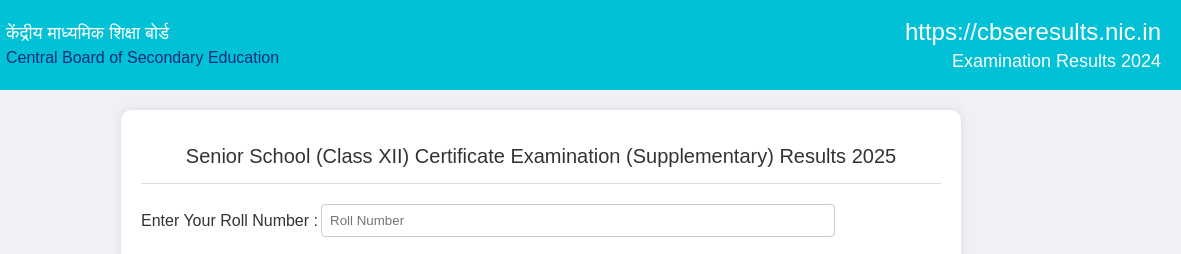
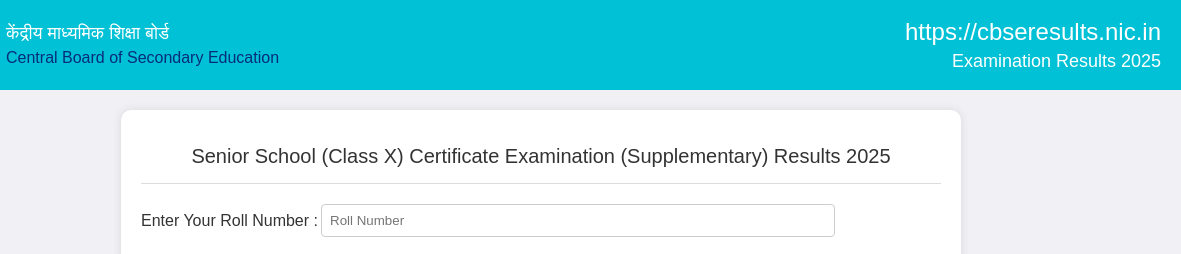
Before and after one commit to Oreek/Result-Prank, a plain HTML site: page index.html in a window 1280 px wide. Shown: the top 254 px of the page, 99-1280 px from the left. Drawn offline with Linux system fonts and the light colour scheme.

Commit message:
Update index.html

```diff
--- a/index.html
+++ b/index.html
@@ -3,7 +3,7 @@
 <head>
     <meta charset="UTF-8">
     <meta name="viewport" content="width=device-width, initial-scale=1.0">
-    <title>CBSE Results 2024</title>
+    <title>CBSE Results 2025</title>
     <style>
         body {
             font-family: Arial, sans-serif;
@@ -224,7 +224,7 @@
         </div>
         <div class="header-right">
             <h1>https://cbseresults.nic.in</h1>
-            <h2>Examination Results 2024</h2>
+            <h2>Examination Results 2025</h2>
         </div>
     </div>
 
@@ -233,7 +233,7 @@
         <!-- Login Form -->
         <div id="loginForm">
             <div class="title">
-                Senior School (Class XII) Certificate Examination (Supplementary) Results 2025
+                Senior School (Class X) Certificate Examination (Supplementary) Results 2025
             </div>
 
             <div class="form-group">
@@ -296,7 +296,7 @@
         <!-- Results Container -->
         <div class="results-container" id="resultsContainer">
             <div class="title">
-                CBSE Class XII Examination Results 2025
+                CBSE Class X Examination Results 2025
             </div>
 
             <div class="student-info">
```
